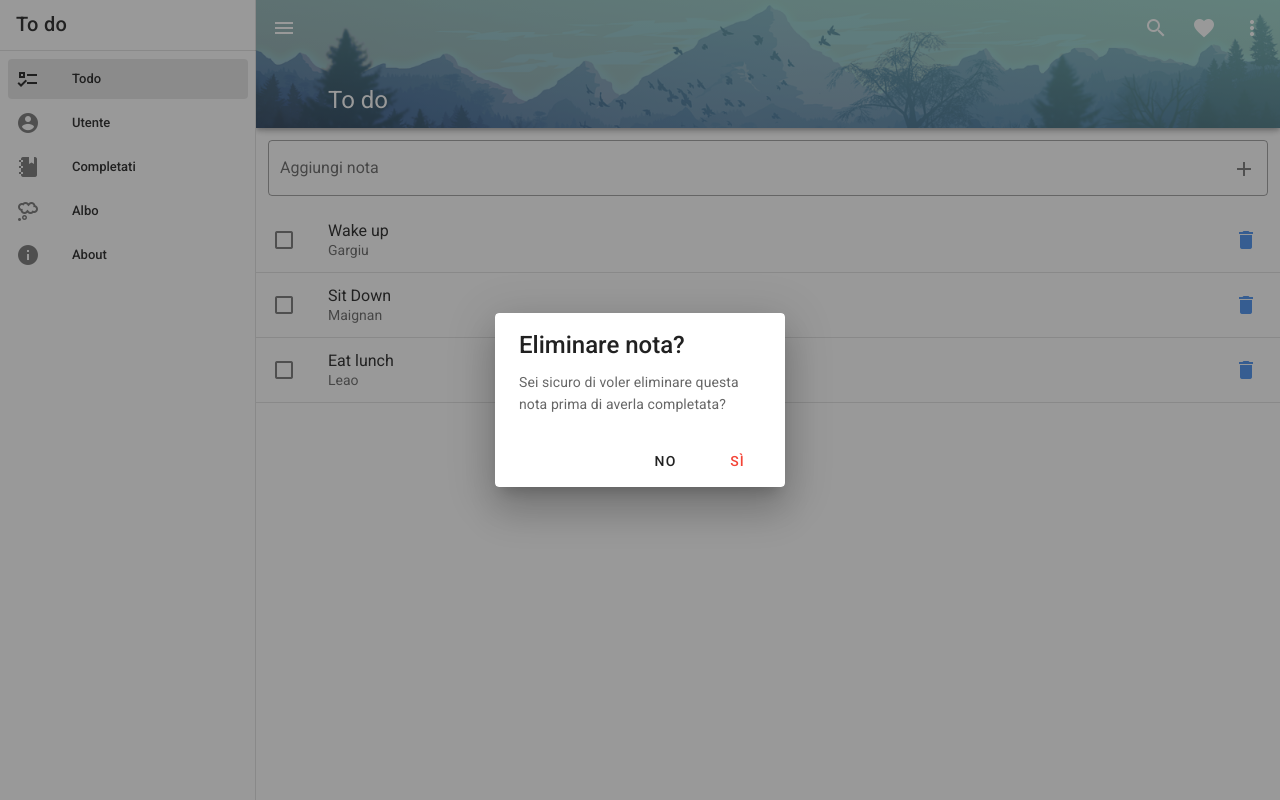
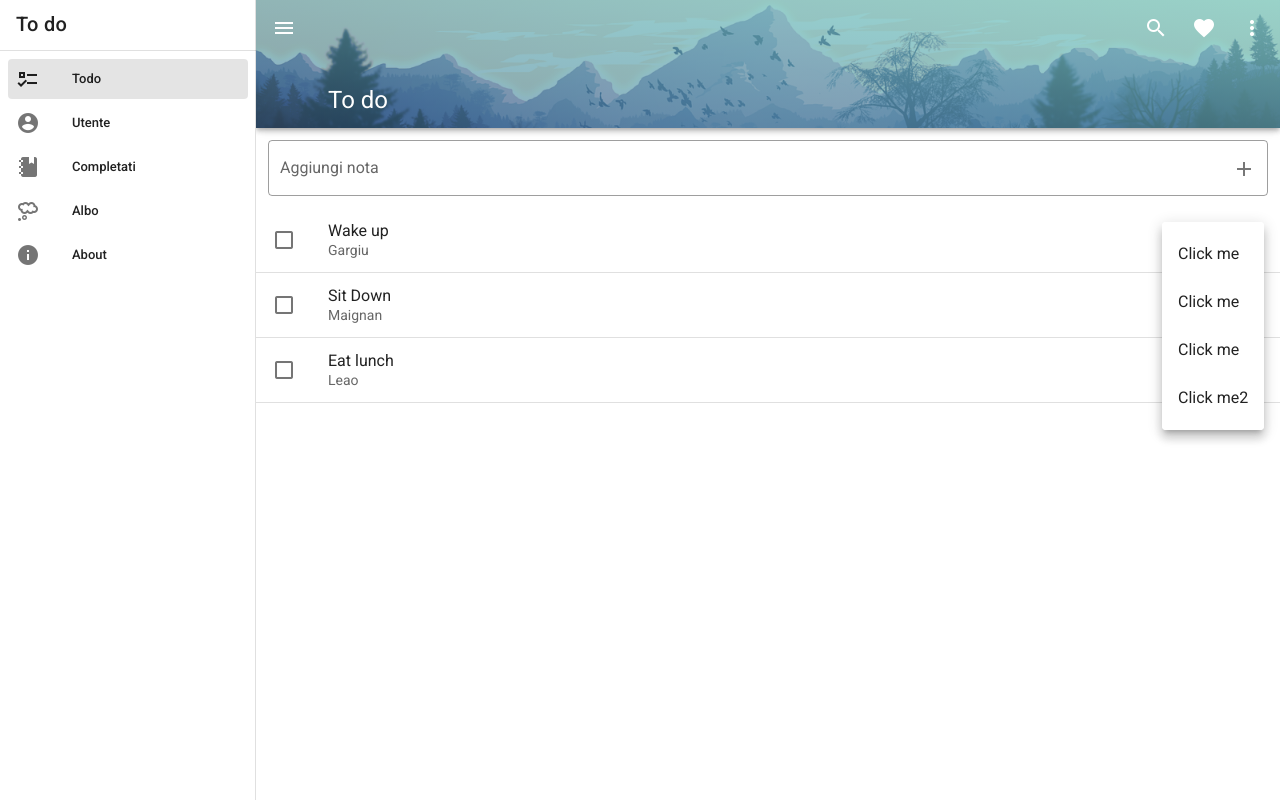
Before and after one commit to Tizzz-555/todo-app, a Vue app: page /#/ in a window 1280 px wide. Both pictures are taken after a click on the button 1246 px from the left and 240 px from the top of the page. Built offline with nearby package versions, Linux system fonts and the light colour scheme.

Commit message:
add task menu

```diff
--- a/src/components/Todo/NewTask.vue
+++ b/src/components/Todo/NewTask.vue
@@ -26,12 +26,7 @@
 
         <!-- Delete button -->
         <v-list-item-action>
-          <v-btn
-            @click.stop="dialogs.delete = true"
-            icon
-          >
-            <v-icon color="primary lighten-1">mdi-delete</v-icon>
-          </v-btn>
+          <task-menu />
         </v-list-item-action>
       </template>
     </v-list-item>
@@ -58,6 +53,7 @@
   components: {
     "dialog-delete": require("@/components/Todo/Dialogs/DialogDelete.vue")
       .default,
+    "task-menu": require("@/components/Todo/TaskMenu.vue").default,
   },
 };
 </script>
--- /dev/null
+++ b/src/components/Todo/TaskMenu.vue
@@ -0,0 +1,49 @@
+<template>
+  <v-menu
+    bottom
+    left
+  >
+    <template v-slot:activator="{ on, attrs }">
+      <v-btn
+        color="primary"
+        icon
+        v-bind="attrs"
+        v-on="on"
+      >
+        <v-icon>mdi-dots-vertical</v-icon>
+      </v-btn>
+    </template>
+
+    <v-list>
+      <v-list-item
+        v-for="(item, i) in items"
+        :key="i"
+      >
+        <v-list-item-title>{{ item.title }}</v-list-item-title>
+      </v-list-item>
+    </v-list>
+  </v-menu>
+</template>
+
+<script>
+export default {
+  data: () => ({
+    items: [
+      {
+        title: "Click me",
+      },
+      {
+        title: "Click me",
+      },
+      {
+        title: "Click me",
+      },
+      {
+        title: "Click me2",
+      },
+    ],
+  }),
+};
+</script>
+
+<style></style>
```
